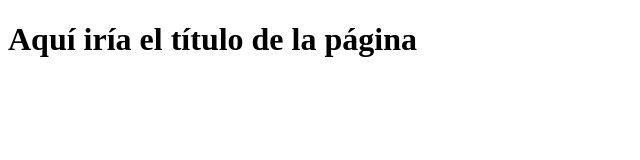
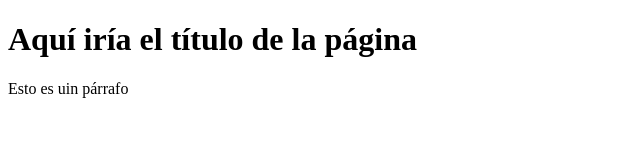
Before and after one commit to TrebelloDixital/Test2, a plain HTML site: page index.html in a window 1280 px wide. Shown: the whole page, without its empty margins (0-640 px from the left). Drawn offline with Linux system fonts and the light colour scheme.

Commit message:
Update index.html

```diff
--- a/index.html
+++ b/index.html
@@ -8,5 +8,6 @@
 </head>
 <body>
     <h1>Aquí iría el título de la página</h1>
+    <p>Esto es uin párrafo<p>
 </body>
 </html>
```
